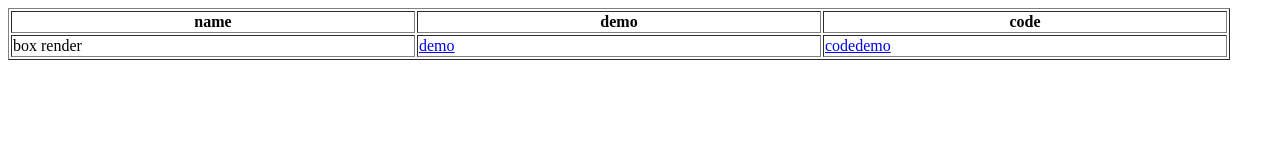
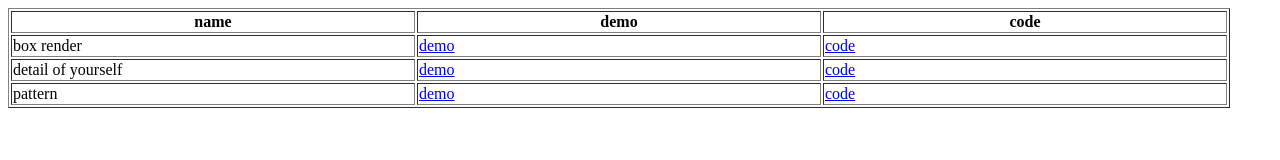
Before and after one commit to dangolsayara/javascriptassign, a plain HTML site: page index.html in a window 1280 px wide. Drawn offline with Linux system fonts and the light colour scheme.

Commit message:
file added

```diff
--- a/index.html
+++ b/index.html
@@ -13,8 +13,19 @@
     	<tr>
     		<td width="400px">box render</td>
     		<td width="400px"><a href="https://dangolsayara.github.io/javascriptassign/assign/obj/move.html">demo</a></td>
-    		<td width="400px"><a href="https://github.com/dangolsayara/javascriptassign/tree/master/assign/obj">codedemo</a></td>
+    		<td width="400px"><a href="https://github.com/dangolsayara/javascriptassign/tree/master/assign/obj">code</a></td>
     	</tr>
+    	<tr>
+    		<td width="400px">detail of yourself</td>
+    		<td width="400px"><a href="https://dangolsayara.github.io/javascriptassign/assign/detail/assign2.html">demo</a></td>
+    		<td><a href="https://github.com/dangolsayara/javascriptassign/tree/master/assign/detail">code</a></td>
+    	</tr>
+    	<tr>
+    		<td width="400px">pattern</td>
+    		<td width="400px"><a href="https://dangolsayara.github.io/javascriptassign/assign/pattern/pattern.html">demo</a></td>
+    		<td><a href="https://github.com/dangolsayara/javascriptassign/tree/master/assign/pattern">code</a></td>
+    	</tr>
+
     </table>
 </body>
 </html>
```
Also changed, not shown: assign/pattern/pattern.html (added, +9 -0 lines), assign/pattern/pattern.js (added, +8 -0 lines).
